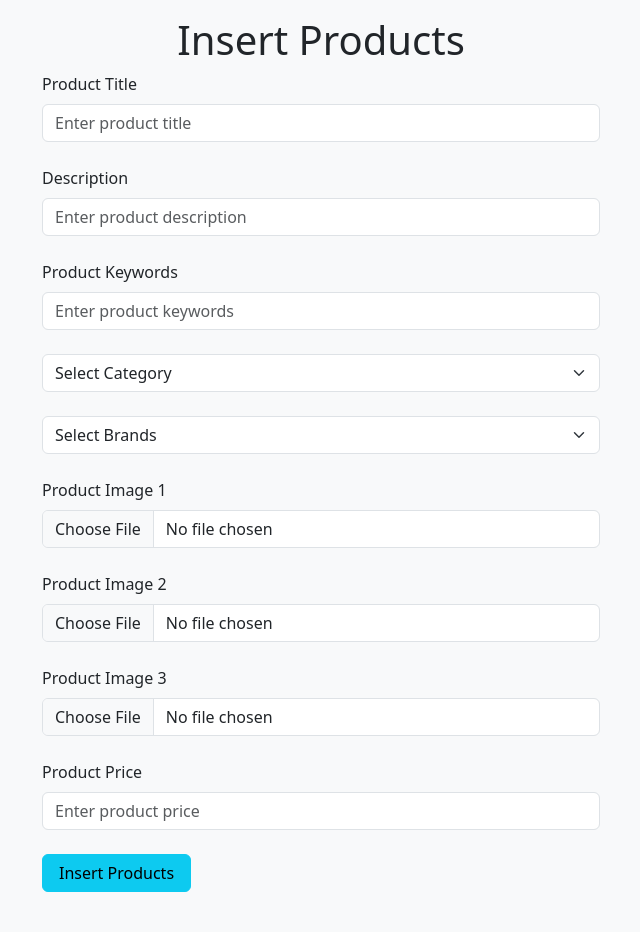
After one commit to walts731/CRE8, a PHP site: page /admin_area/insert_product.php in a window 1280 px wide. The commit adds this page. Shown: the whole page, without its empty margins (319-959 px from the left). Run offline with PHP 8.4, Linux system fonts and the light colour scheme.

Commit message:
insert product form

```diff
--- a/admin_area/index.php
+++ b/admin_area/index.php
@@ -47,7 +47,7 @@
                     <p class="text-light text-center">Admin Name</p>
                 </div>
                 <div class="button text-center">
-                    <button class="my-3"><a href="" class="nav-link text-light
+                    <button class="my-3"><a href="insert_product.php" class="nav-link text-light
                      bg-info my-1">Insert Products</a></button>
                     <button><a href="" class="nav-link text-light
                      bg-info my-1">View Products</a></button>
--- /dev/null
+++ b/admin_area/insert_product.php
@@ -0,0 +1,81 @@
+<!DOCTYPE html>
+<html lang="en">
+<head>
+    <meta charset="UTF-8">
+    <meta name="viewport" content="width=device-width, initial-scale=1.0">
+    <title>Insert Products - Admin Dashboard</title>
+    <!-- bootstrap css link -->
+    <link rel="stylesheet" href="../css/bootstrap.css">
+    <!-- font awesome link -->
+    <link rel="stylesheet" href="https://cdnjs.cloudflare.com/ajax/libs/font-awesome/6.4.2/css/all.min.css">
+    <!-- userdefinedstyle css -->
+    <link rel="stylesheet" href="../userdefinedstyle.css">
+</head>
+<body class="bg-light mt-3">
+    <div class="container">
+        <h1 class="text-center">Insert Products</h1>
+        <!-- form -->
+        <form action="" method="post" enctype="multipart/form-data">
+            <!-- title -->
+            <div class="form-outline mb-4 w-50 m-auto">
+                <label for="product_title" class="form-label">Product Title</label>
+                <input type="text" name="product_title" id="product_title" class="form-control" placeholder="Enter product title" autocomplete="off" required="required">
+            </div>
+            <!-- description -->
+            <div class="form-outline mb-4 w-50 m-auto">
+                <label for="description" class="form-label">Description</label>
+                <input type="text" name="description" id="description" class="form-control" placeholder="Enter product description" autocomplete="off" required="required">
+            </div>
+            <!-- keywords -->
+            <div class="form-outline mb-4 w-50 m-auto">
+                <label for="product_keywords" class="form-label">Product Keywords</label>
+                <input type="text" name="product_keywords" id="product_keywords" class="form-control" placeholder="Enter product keywords" autocomplete="off" required="required">
+            </div>
+            <!-- categories -->
+            <div class="form-outline mb-4 w-50 m-auto">
+                <select name="product_categories" id="" class="form-select">
+                    <option value="">Select Category</option>
+                    <option value="">Category 1</option>
+                    <option value="">Category 2</option>
+                    <option value="">Category 3</option>
+                    <option value="">Category 4</option>
+                </select>
+            </div>
+             <!-- brands -->
+             <div class="form-outline mb-4 w-50 m-auto">
+                <select name="product_brands" id="" class="form-select">
+                    <option value="">Select Brands</option>
+                    <option value="">Brands 1</option>
+                    <option value="">Brands 2</option>
+                    <option value="">Brands 3</option>
+                    <option value="">Brands 4</option>
+                </select>
+            </div>
+            <!-- Image 1 -->
+            <div class="form-outline mb-4 w-50 m-auto">
+                <label for="product_image1" class="form-label">Product Image 1</label>
+                <input type="file" name="product_image1" id="product_image1" class="form-control" required="required">
+            </div>
+            <!-- Image 2 -->
+            <div class="form-outline mb-4 w-50 m-auto">
+                <label for="product_image2" class="form-label">Product Image 2</label>
+                <input type="file" name="product_image2" id="product_image2" class="form-control" required="required">
+            </div>
+            <!-- Image 3 -->
+            <div class="form-outline mb-4 w-50 m-auto">
+                <label for="product_image3" class="form-label">Product Image 3</label>
+                <input type="file" name="product_image3" id="product_image3" class="form-control" required="required">
+            </div>
+             <!-- price -->
+             <div class="form-outline mb-4 w-50 m-auto">
+                <label for="product_price" class="form-label">Product Price</label>
+                <input type="text" name="product_price" id="product_price" class="form-control" placeholder="Enter product price" autocomplete="off" required="required">
+            </div>
+            <!-- submit -->
+            <div class="form-outline mb-4 w-50 m-auto">
+                <input type="submit" name="insert_product" class="btn btn-info mb-3 px-3" value="Insert Products">
+            </div>
+        </form>
+    </div>
+</body>
+</html>
```
